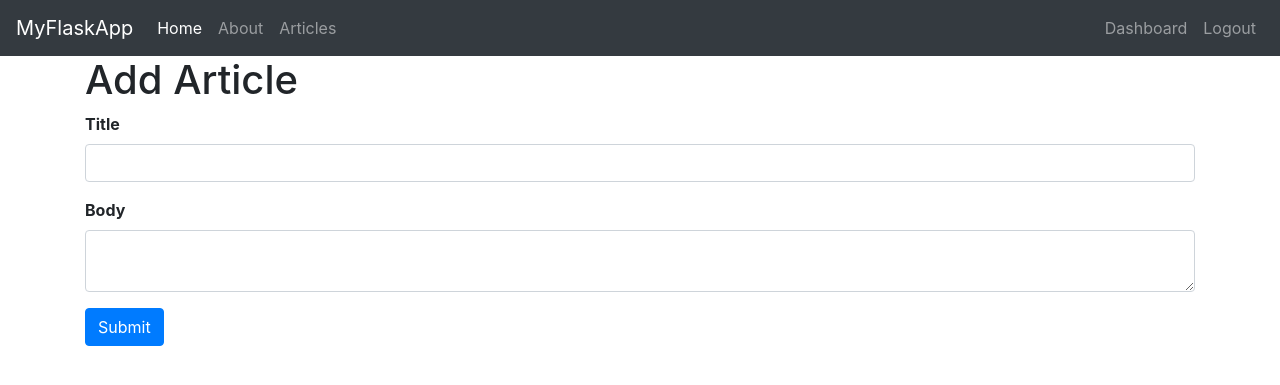
After one commit to mnovacyu/flask-user-registration, a Flask app: page /add_article in a window 1280 px wide. The commit adds this page. Shown: the top 385 px of the page. Run offline with Flask 2, Linux system fonts and the light colour scheme; the visitor is signed in with stand-in values (Sample User, id 1); some libraries are stand-ins or nearby versions.

Commit message:
add add_article route and template

```diff
--- a/app.py
+++ b/app.py
@@ -125,6 +125,7 @@ def is_logged_in(f):
 
 # Logout
 @app.route('/logout')
+@is_logged_in
 def logout():
     session.clear()
     flash('You are now logged out', 'success')
@@ -136,6 +137,39 @@ def logout():
 def dashboard():
     return render_template('dashboard.html')
 
+# Article Form Class
+class ArticleForm(Form):
+    title = StringField('Title', [validators.Length(min=1, max=200)])
+    body = TextAreaField('Body', [validators.Length(min=30)])
+
+# Add Article
+@app.route('/add_article', methods=['GET', 'POST'])
+@is_logged_in
+def add_article():
+    form = ArticleForm(request.form)
+    if request.method == 'POST' and form.validate():
+        title = form.title.data
+        body = form.body.data
+
+        # Create cursor
+        cur = mysql.connection.cursor()
+
+        # Execute
+        cur.execute("INSERT INTO articles(title, body, author) VALUES(%s, %s, %s)", (title, body, session['username']))
+
+        # Commit to DB
+        mysql.connection.commit()
+
+        # Close connection
+        cur.close()
+
+        flash('Article Created', 'success')
+
+        return redirect(url_for('dashboard'))
+
+    return render_template('add_article.html', form=form)
+
+
 if __name__ == '__main__':
     app.secret_key='secret123' #session key
     app.run(host='0.0.0.0', debug=True)
--- /dev/null
+++ b/templates/add_article.html
@@ -0,0 +1,16 @@
+{% extends 'layout.html' %}
+
+{% block body %}
+  <h1>Add Article</h1>
+  {% from "includes/_formhelpers.html" import render_field %}
+  <form method="POST" action="">
+    <div class="form-group">
+      {{ render_field(form.title, class_="form-control") }}
+    </div>
+    <div class="form-group">
+      {{ render_field(form.body, class_="form-control") }}
+    </div>
+    <p><input class="btn btn-primary" type="submit" value="Submit">
+    </p>
+  </form>
+{% endblock %}
--- a/templates/dashboard.html
+++ b/templates/dashboard.html
@@ -2,4 +2,6 @@
 
 {% block body %}
   <h1>Dashboard <small>Welcome {{session.username}}</small></h1>
+  <a class="btn btn-success" href="/add_article">Add Article</a>
+  <hr>
 {% endblock %}
```
